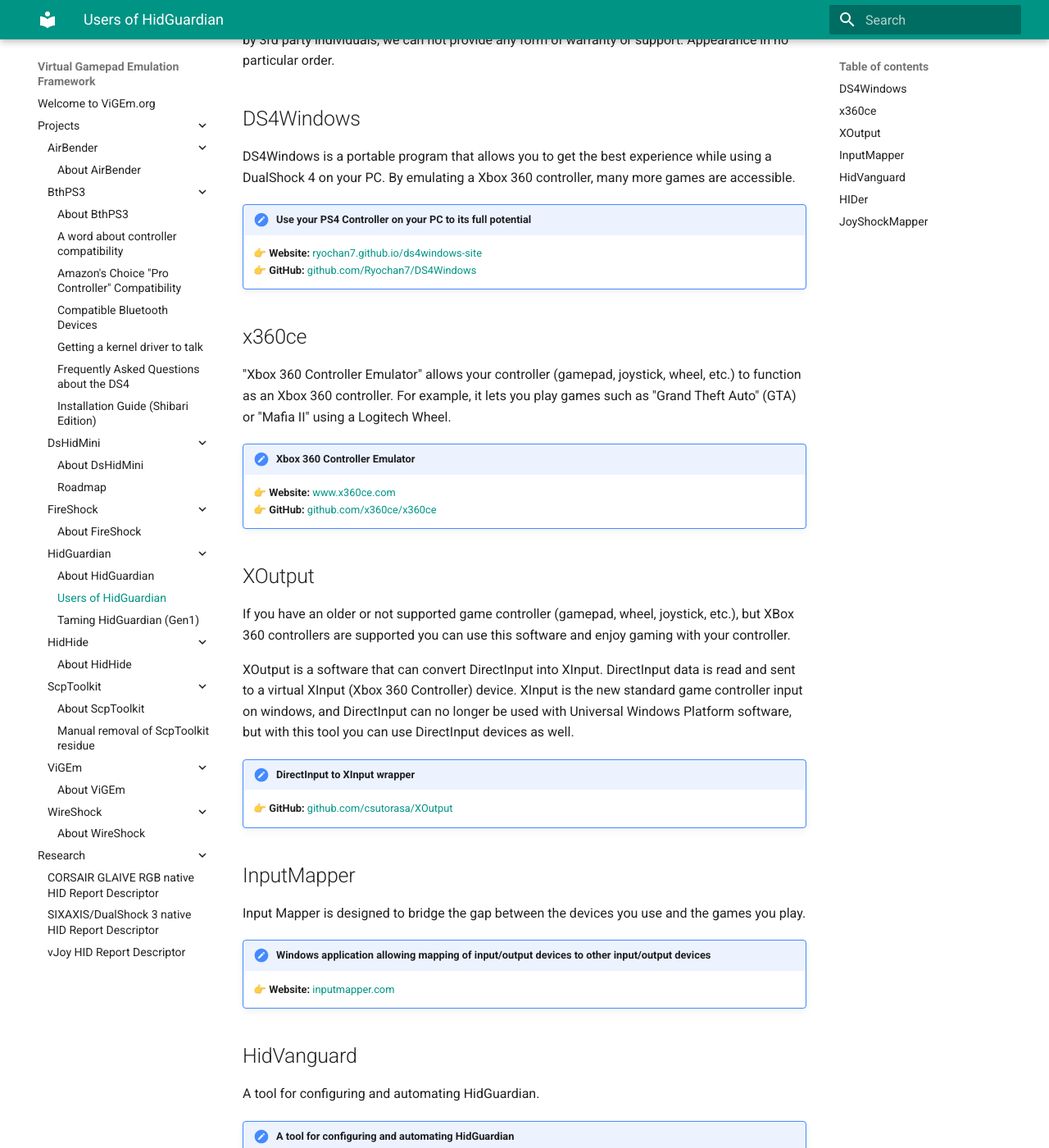
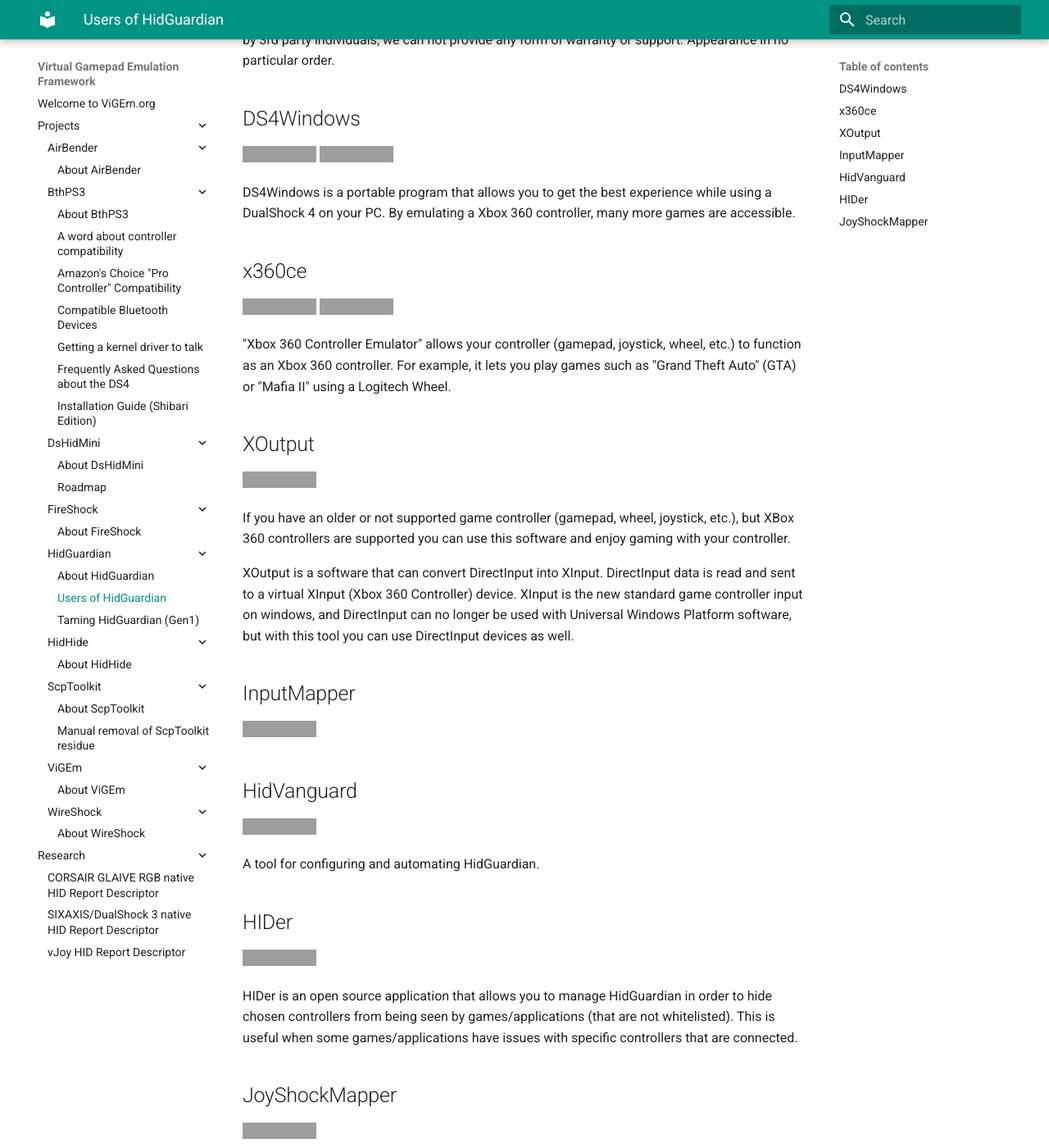
Before and after one commit to nefarius/ViGEm.github.io, an MkDocs documentation site: the page built from docs/projects/HidGuardian/Hall-of-fame.md, in a window 1280 px wide and 1400 px high, scrolled down 195 px. Shown: the whole window at 82% size. Built offline with MkDocs 1.6.1 and Material for MkDocs 9.7.7, drawn with Linux system fonts in a browser that asks for light colours; some of the changed text lies outside the part shown; grey boxes are pictures that could not be loaded.

```diff
--- a/docs/projects/HidGuardian/Hall-of-fame.md
+++ b/docs/projects/HidGuardian/Hall-of-fame.md
@@ -4,55 +4,44 @@ Over its lifespan the project has seen some adoption in the following projects.
 
 ## DS4Windows
 
+[![Website](https://img.shields.io/badge/Website-lightgrey?logo=html5)](https://ryochan7.github.io/ds4windows-site/) [![GitHub](https://img.shields.io/badge/GitHub-lightgrey?logo=github)](https://github.com/Ryochan7/DS4Windows/)
+
 DS4Windows is a portable program that allows you to get the best experience while using a DualShock 4 on your PC. By emulating a Xbox 360 controller, many more games are accessible.
-
-!!! note "Use your PS4 Controller on your PC to its full potential"
-    👉 **Website:** [ryochan7.github.io/ds4windows-site](https://ryochan7.github.io/ds4windows-site/)
-    👉 **GitHub:** [github.com/Ryochan7/DS4Windows](https://github.com/Ryochan7/DS4Windows/)
 
 ## x360ce
 
+[![Website](https://img.shields.io/badge/Website-lightgrey?logo=html5)](https://www.x360ce.com/) [![GitHub](https://img.shields.io/badge/GitHub-lightgrey?logo=github)](https://github.com/x360ce/x360ce)
+
 "Xbox 360 Controller Emulator" allows your controller (gamepad, joystick, wheel, etc.) to function as an Xbox 360 controller. For example, it lets you play games such as "Grand Theft Auto" (GTA) or "Mafia II" using a Logitech Wheel.
 
-!!! note "Xbox 360 Controller Emulator"
-    👉 **Website:** [www.x360ce.com](https://www.x360ce.com//)
-    👉 **GitHub:** [github.com/x360ce/x360ce](https://github.com/x360ce/x360ce)
+## XOutput
 
-## XOutput
+[![GitHub](https://img.shields.io/badge/GitHub-lightgrey?logo=github)](https://github.com/csutorasa/XOutput)
 
 If you have an older or not supported game controller (gamepad, wheel, joystick, etc.), but XBox 360 controllers are supported you can use this software and enjoy gaming with your controller.
 
 XOutput is a software that can convert DirectInput into XInput. DirectInput data is read and sent to a virtual XInput (Xbox 360 Controller) device. XInput is the new standard game controller input on windows, and DirectInput can no longer be used with Universal Windows Platform software, but with this tool you can use DirectInput devices as well.
 
-!!! note "DirectInput to XInput wrapper"
-    👉 **GitHub:** [github.com/csutorasa/XOutput](https://github.com/csutorasa/XOutput)
-
 ## InputMapper
 
-Input Mapper is designed to bridge the gap between the devices you use and the games you play.
-
-!!! note "Windows application allowing mapping of input/output devices to other input/output devices"
-    👉 **Website:** [inputmapper.com](https://inputmapper.com/)
+[![Website](https://img.shields.io/badge/Website-lightgrey?logo=html5)](https://inputmapper.com/)
 
 ## HidVanguard
 
+[![GitHub](https://img.shields.io/badge/GitHub-lightgrey?logo=github)](https://github.com/dixonte/HidVanguard)
+
 A tool for configuring and automating HidGuardian.
-
-!!! note "A tool for configuring and automating HidGuardian"
-    👉 **GitHub:** [github.com/dixonte/HidVanguard](https://github.com/dixonte/HidVanguard)
 
 ## HIDer
 
+[![GitHub](https://img.shields.io/badge/GitHub-lightgrey?logo=github)](https://github.com/samehb/HIDer)
+
 HIDer is an open source application that allows you to manage HidGuardian in order to hide chosen controllers from being seen by games/applications (that are not whitelisted). This is useful when some games/applications have issues with specific controllers that are connected.
 
-!!! note "HIDer allows you to manage HidGuardian..."
-    👉 **GitHub:** [github.com/samehb/HIDer](https://github.com/samehb/HIDer)
+## JoyShockMapper
 
-## JoyShockMapper
+[![GitHub](https://img.shields.io/badge/GitHub-lightgrey?logo=github)](https://github.com/JibbSmart/JoyShockMapper)
 
 The Sony PlayStation DualSense, DualShock 4, Nintendo Switch JoyCons (used in pairs), and Nintendo Switch Pro Controller have much in common. They have many of the features expected of modern game controllers. They also have an incredibly versatile and underutilised input that their biggest rival (Microsoft's Xbox One controller) doesn't have: a 3-axis gyroscope (from here on, “gyro”).
 
 My goal with JoyShockMapper is to enable you to play PC games with DS, DS4, JoyCons, and Pro Controllers even better than you can on their respective consoles -- and demonstrate that more games should use these features in these ways.
-
-!!! note "A tool for PC gamers to play games with DualShock 4s, JoyCons, ..."
-    👉 **GitHub:** [github.com/JibbSmart/JoyShockMapper](https://github.com/JibbSmart/JoyShockMapper)
```
